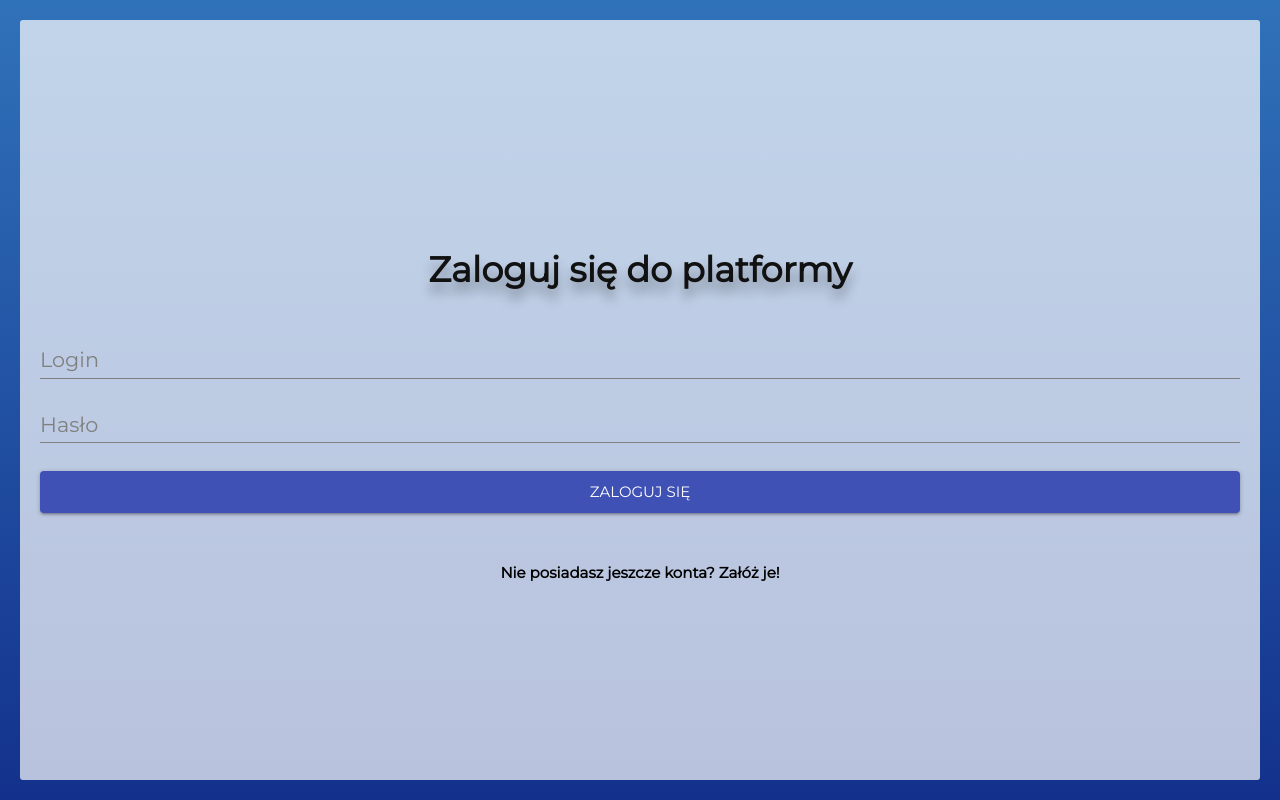
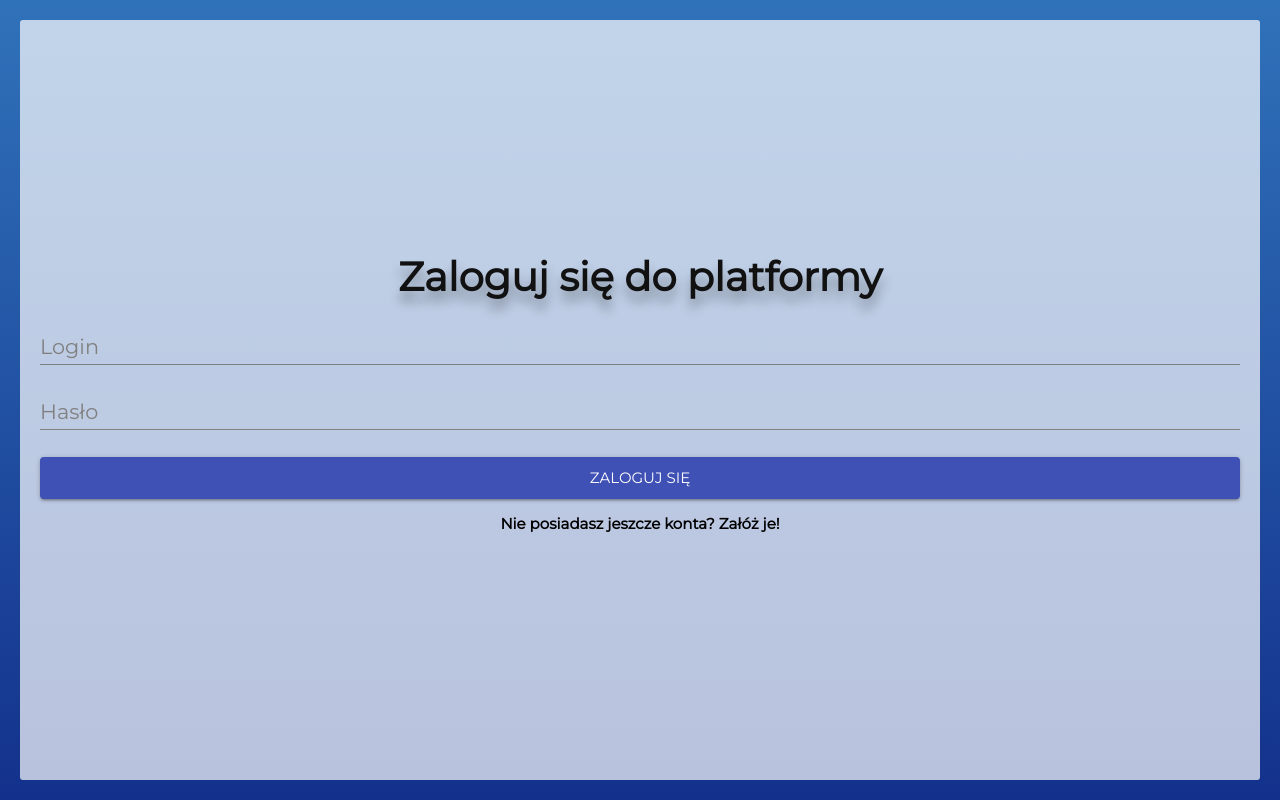
Before and after one commit to arekrgw/zsz2-webapp, a React (Create React App) app: page /login in a window 1280 px wide. Built offline with nearby package versions, Linux system fonts and the light colour scheme.

Commit message:
Getting styled components to dead perfect

```diff
--- a/src/components/LoginRegisterWrapper.js
+++ b/src/components/LoginRegisterWrapper.js
@@ -11,7 +11,7 @@ const StyledDiv = styled.div`
     flex-direction: column;
     justify-content: center;
     align-items: center;
-    padding: 20px;
+    padding: 50px 20px;
 `
 
 export default ({children}) => {
--- a/src/components/StyledH1.js
+++ b/src/components/StyledH1.js
@@ -1,21 +1,13 @@
-import React from 'react'
+
 import styled from 'styled-components'
 
 
-
-const StyledH1 = styled.h1`
+export default styled.h1`
+    font-size: 40px;
     ${({fontSize}) => fontSize && `font-size: ${fontSize}`}
     ${({shadow}) => shadow && `text-shadow: 0 10px 12px #00000055`}
     ${({align}) => align && `text-align: ${align}`}
     color: ${({theme}) => theme.colors.black}
     ${({color}) => color && color}
-    ${({margin}) => margin && `margin: ${margin}`}
+
 `;
-
-export default (props) => {
-  return (
-    <StyledH1 {...props}>
-      {props.children}
-    </StyledH1>
-  )
-}
--- a/src/components/StyledH3.js
+++ b/src/components/StyledH3.js
@@ -1,17 +1,9 @@
-import React from 'react'
+
 import styled from 'styled-components'
 
-const StyledH3 = styled.h3`
+export default styled.h3`
     font-size: 15px;
     ${({align}) => align && `text-align: ${align}`}
-    ${({margin}) => margin && `margin: ${margin}`}
+    margin: 15px 0;
     ${({fontSize}) => fontSize && `font-size: ${fontSize}`}
 `;
-
-export default (props) => {
-  return (
-    <StyledH3 {...props}>
-        {props.children}
-    </StyledH3>
-  )
-}
--- a/src/pages/Login.js
+++ b/src/pages/Login.js
@@ -66,7 +66,7 @@ class Login extends Component {
             <Layout backgroundColor={this.state.bgStyle}>
             <Wrapper>
                 <StyledForm setWidth="100%">
-                    <StyledH1 align="center" fontSize="35px" margin="30px 0 50px 0" shadow>Zaloguj się do platformy</StyledH1>
+                    <StyledH1 align="center" margin="30px 0 50px 0" shadow>Zaloguj się do platformy</StyledH1>
                     <InputStyled onChange={(e) => this.handleInput(e)} name="login" value={this.state.login} type="text" label="Login" />
                     <InputStyled onChange={(e) => this.handleInput(e)} name="password" value={this.state.password} type="password" label="Hasło"/>
                     <Button onClick={this.procceedLogin} size="large" variant="contained" color="primary" fullWidth={true} style=
```
